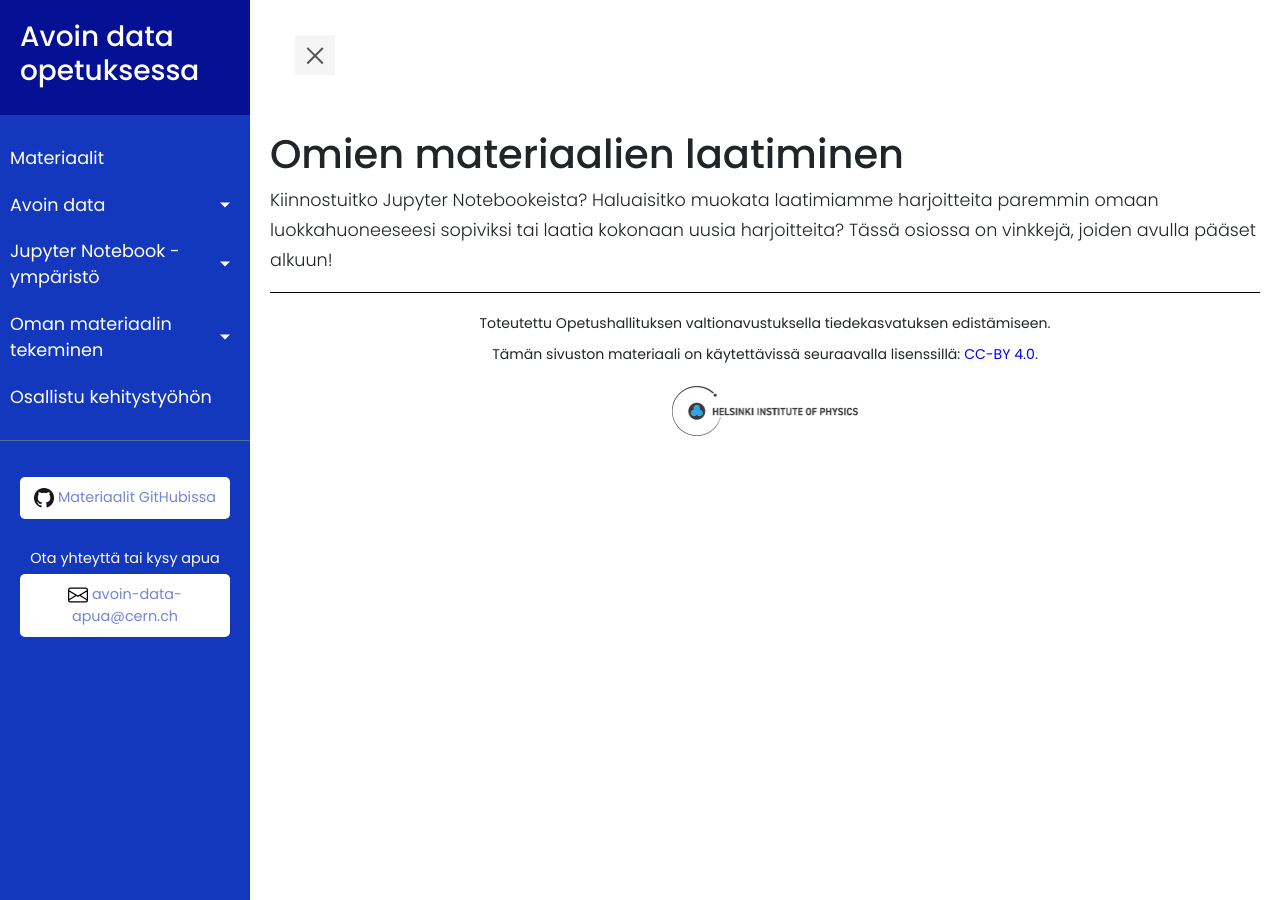
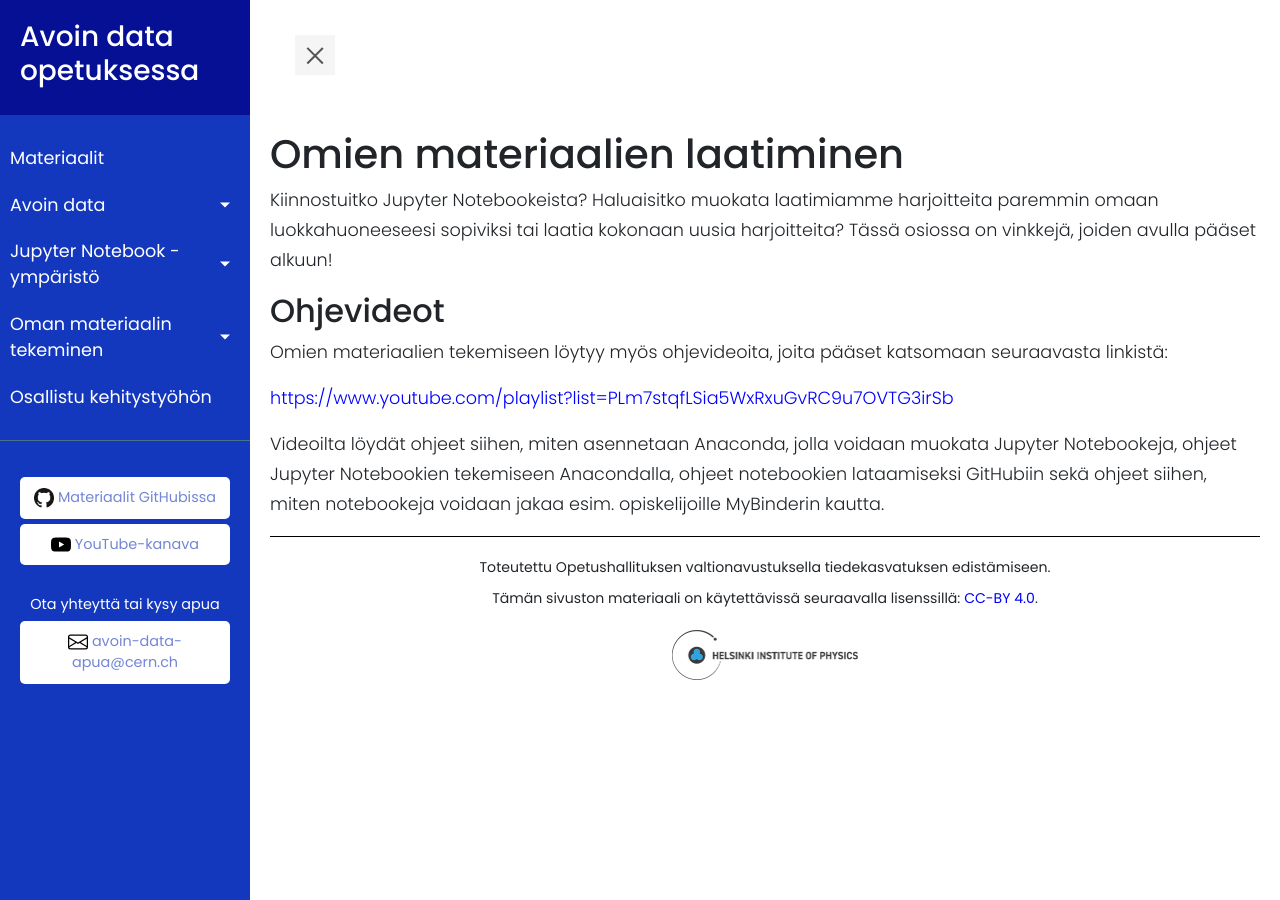
Before and after one commit to fystiedekasvatus/fystiedekasvatus.github.io, a Jekyll site: the page built from fi/omat-materiaalit/omat-materiaalit.md, in a window 1280 px wide. Built offline with Jekyll 4.4.1, drawn with Linux system fonts in a browser that asks for light colours; nearby versions of some CDN libraries.

Commit message:
Add info about Youtube channel

```diff
--- a/_data/translations.yml
+++ b/_data/translations.yml
@@ -13,3 +13,6 @@ lisenssi:
 materiaalipankki:
   fi: "Materiaalit GitHubissa"
   en: "Materials on GitHub"
+youtube-kanava:
+  fi: "YouTube-kanava"
+  en: "YouTube channel"
--- a/_layouts/default.html
+++ b/_layouts/default.html
@@ -58,6 +58,9 @@
                 <ul class="list-unstyled CTAs">
                     <li>
                         <a class="download" rel="nofollow noopener noreferrer" target="_blank" href="https://github.com/opendata-education"><img id="gh-logo" src="/assets/img/GitHub-Mark-32px.png" width="20" height="20" alt="GitHub logo"> {{ site.data.translations['materiaalipankki'][page.lang] }}</a>
+                    </li>
+                    <li>
+                        <a class="download" rel="nofollow noopener noreferrer" target="_blank" href="https://www.youtube.com/channel/UC2HOmLMQsq4EORZzncCyMIg"><img src="/assets/img/youtube.svg" width="20" height="20" alt="Youtube logo"> {{ site.data.translations['youtube-kanava'][page.lang] }}</a>
                     </li>
                     <br>
                     <a>{{ site.data.translations['contact'][page.lang] }}</a>
--- a/fi/omat-materiaalit/omat-materiaalit.md
+++ b/fi/omat-materiaalit/omat-materiaalit.md
@@ -8,3 +8,11 @@ category: omat
 # Omien materiaalien laatiminen
 
 Kiinnostuitko Jupyter Notebookeista? Haluaisitko muokata laatimiamme harjoitteita paremmin omaan luokkahuoneeseesi sopiviksi tai laatia kokonaan uusia harjoitteita? Tässä osiossa on vinkkejä, joiden avulla pääset alkuun!
+
+## Ohjevideot
+
+Omien materiaalien tekemiseen löytyy myös ohjevideoita, joita pääset katsomaan seuraavasta linkistä:
+
+[https://www.youtube.com/playlist?list=PLm7stqfLSia5WxRxuGvRC9u7OVTG3irSb](https://www.youtube.com/playlist?list=PLm7stqfLSia5WxRxuGvRC9u7OVTG3irSb)
+
+Videoilta löydät ohjeet siihen, miten asennetaan Anaconda, jolla voidaan muokata Jupyter Notebookeja, ohjeet Jupyter Notebookien tekemiseen Anacondalla, ohjeet notebookien lataamiseksi GitHubiin sekä ohjeet siihen, miten notebookeja voidaan jakaa esim. opiskelijoille MyBinderin kautta.
```
Also changed, not shown: assets/img/youtube.svg (added).
